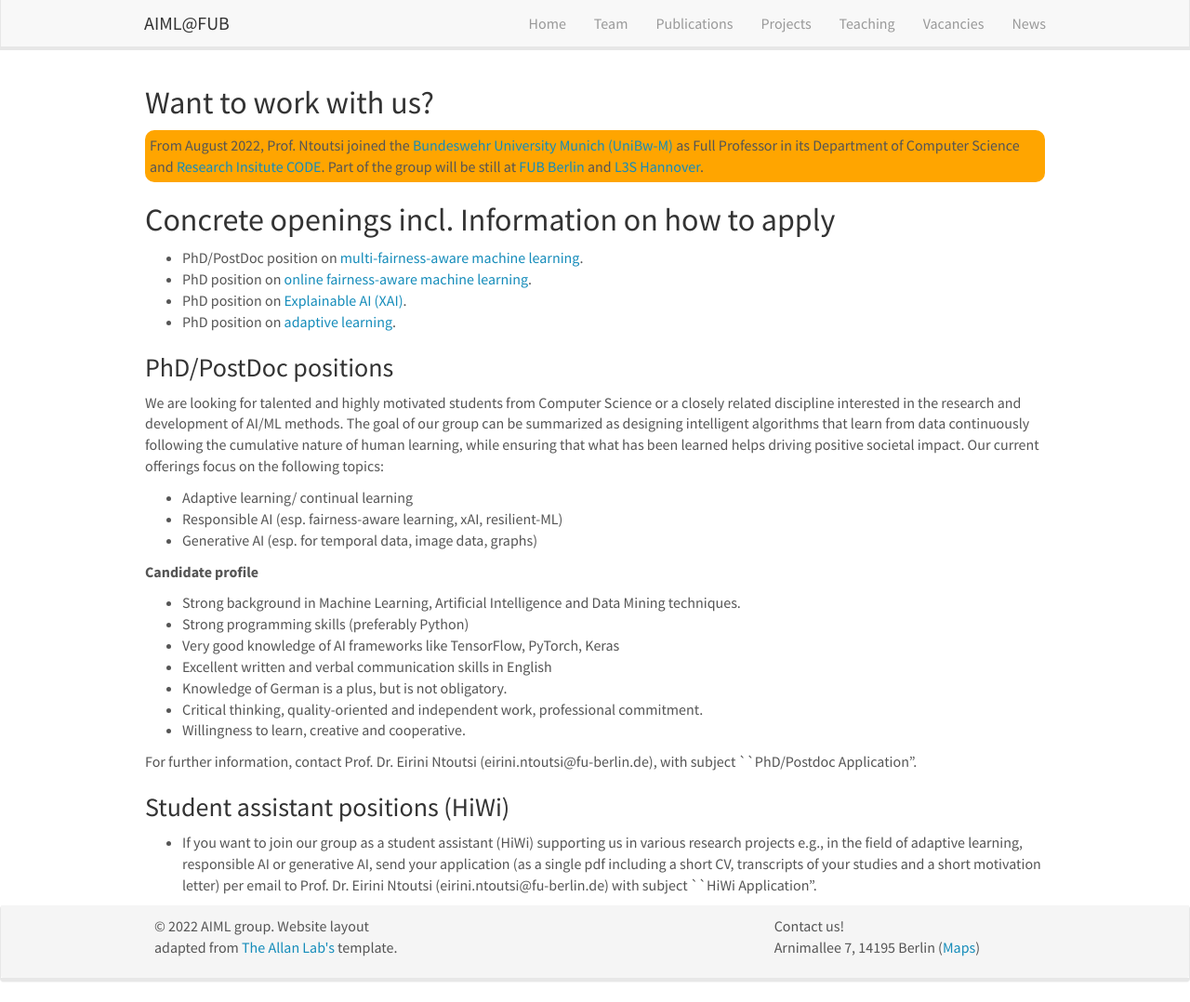
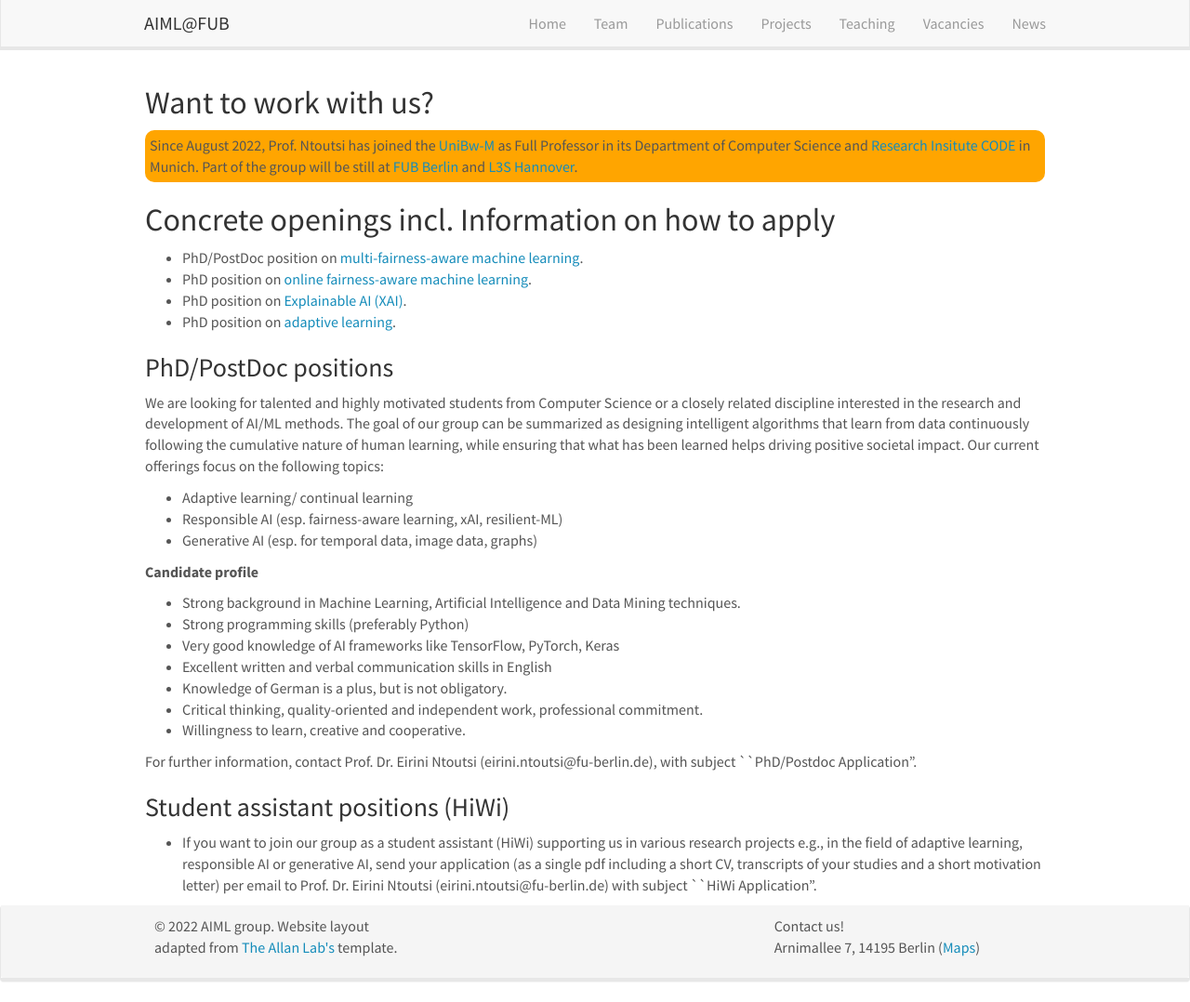
Before and after one commit to AIML-research/AIML-research.github.io, a Jekyll site: the page built from _pages/openings.md, in a window 1280 px wide and 1078 px high. Shown: the whole window at 93% size. Built offline with Jekyll 4.4.1, drawn with Linux system fonts in a browser that asks for light colours; nearby versions of some CDN libraries.

Commit message:
Update openings.md

```diff
--- a/_pages/openings.md
+++ b/_pages/openings.md
@@ -9,7 +9,7 @@ permalink: /vacancies
 
 ## Want to work with us?
 <p style="background-color:orange;padding:5px;border-radius: 10px;">
-From August 2022, Prof. Ntoutsi joined the <a href="https://www.unibw.de/" target="_new">Bundeswehr University Munich (UniBw-M)</a> as Full Professor in its Department of Computer Science and <a href="https://www.unibw.de/code" target="_new">Research Insitute CODE</a>. Part of the group will be still at <a href="https://www.fu-berlin.de/" target="_new">FUB Berlin</a> and <a href="https://www.l3s.de/de" target="_new">L3S Hannover</a>.
+Since August 2022, Prof. Ntoutsi has joined the <a href="https://www.unibw.de/" target="_new">UniBw-M</a> as Full Professor in its Department of Computer Science and <a href="https://www.unibw.de/code" target="_new">Research Insitute CODE</a> in Munich. Part of the group will be still at <a href="https://www.fu-berlin.de/" target="_new">FUB Berlin</a> and <a href="https://www.l3s.de/de" target="_new">L3S Hannover</a>.
 </p>
 
 ## Concrete openings incl. Information on how to apply
```
